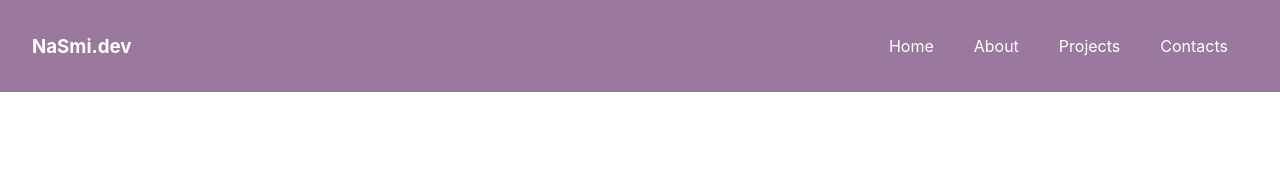
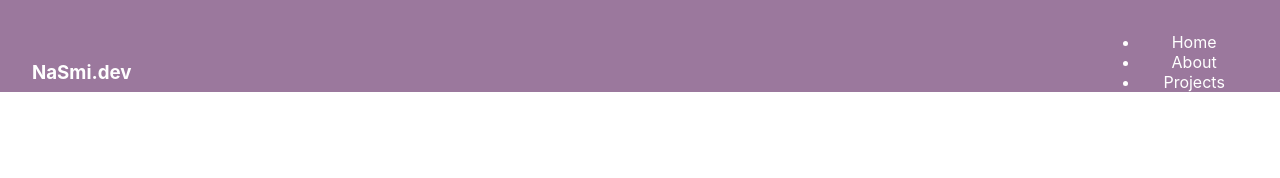
Before and after one commit to nastya-smirnova/nastya-smirnova.github.io, a React (Create React App) app: page / in a window 1280 px wide. Shown: the top 178 px of the page. Built offline with nearby package versions, Linux system fonts and the light colour scheme.

Commit message:
page scroll added

```diff
--- a/package.json
+++ b/package.json
@@ -15,6 +15,7 @@
     "react-dom": "^18.2.0",
     "react-icons": "^4.10.1",
     "react-scripts": "5.0.1",
+    "react-scroll": "^1.8.9",
     "react-social-icons": "^5.15.0",
     "web-vitals": "^2.1.4"
   },
--- a/src/App.js
+++ b/src/App.js
@@ -13,15 +13,10 @@ import {
   faTwitter,
 } from "@fortawesome/free-brands-svg-icons";
 import {
-  faCoffee,
   faExternalLink,
-  faExternalLinkSquareAlt,
-  faFileMedicalAlt,
-  faLink,
-  faLinkSlash,
-  faMailBulk,
   faMailForward,
 } from "@fortawesome/free-solid-svg-icons";
+import { Link, animateScroll as scroll } from "react-scroll";
 
 const App = () => {
   const openInNewTab = (url) => {
@@ -33,13 +28,34 @@ const App = () => {
       <header className="headerContainer">
         <h3 className="logoContainer">NaSmi.dev </h3>
         <div className="navigationLinksContainer">
-          <a href="#">Home </a>
-          <a href="#">About </a>
-          <a href="#">Projects </a>
-          <a href="#">Contacts </a>
+          <nav>
+            <ul>
+              <li>
+                <Link activeClass="active" smooth spy to="home">
+                  Home
+                </Link>
+              </li>
+              <li>
+                <Link activeClass="active" smooth spy to="about">
+                  About
+                </Link>
+              </li>
+              <li>
+                <Link activeClass="active" smooth spy to="projects">
+                  Projects
+                </Link>
+              </li>
+              <li>
+                <Link activeClass="active" smooth spy to="contacts">
+                  Contacts
+                </Link>
+              </li>
+            </ul>
+          </nav>
         </div>
       </header>
       <main className="mainContentContainer">
+        <section id="home"></section>
         <div className="greetContainer">
           <div className="avatarContainer">
             <img
@@ -98,6 +114,7 @@ const App = () => {
           </a>
         </div>
         <div className="aboutMeContainer">
+          <section id="about"></section>
           <img
             className="aboutMeImageContainer"
             src="https://images.unsplash.com/photo-1483058712412-4245e9b90334?ixlib=rb-4.0.3&ixid=M3wxMjA3fDB8MHxwaG90by1wYWdlfHx8fGVufDB8fHx8fA%3D%3D&auto=format&fit=crop&w=2070&q=80"
@@ -119,6 +136,7 @@ const App = () => {
           </div>
         </div>
         <div>
+          <section id="projects"></section>
           <h3 className="portfolioHeader">Portfolio</h3>
           <h4 className="portfolioTitle ">
             Each project is unique piece of development 🧩{" "}
@@ -179,6 +197,7 @@ const App = () => {
         </div>
       </main>
       <footer className="footerContainer">
+        <section id="contacts"></section>
         <p className="contactsHeader">Contacts</p>
         <p className="dontBeShyText">Don't be shy! Hit me up!🤝</p>
         <a
```
Also changed, not shown: 1 other file (tests, documents, lock files or other folders).
